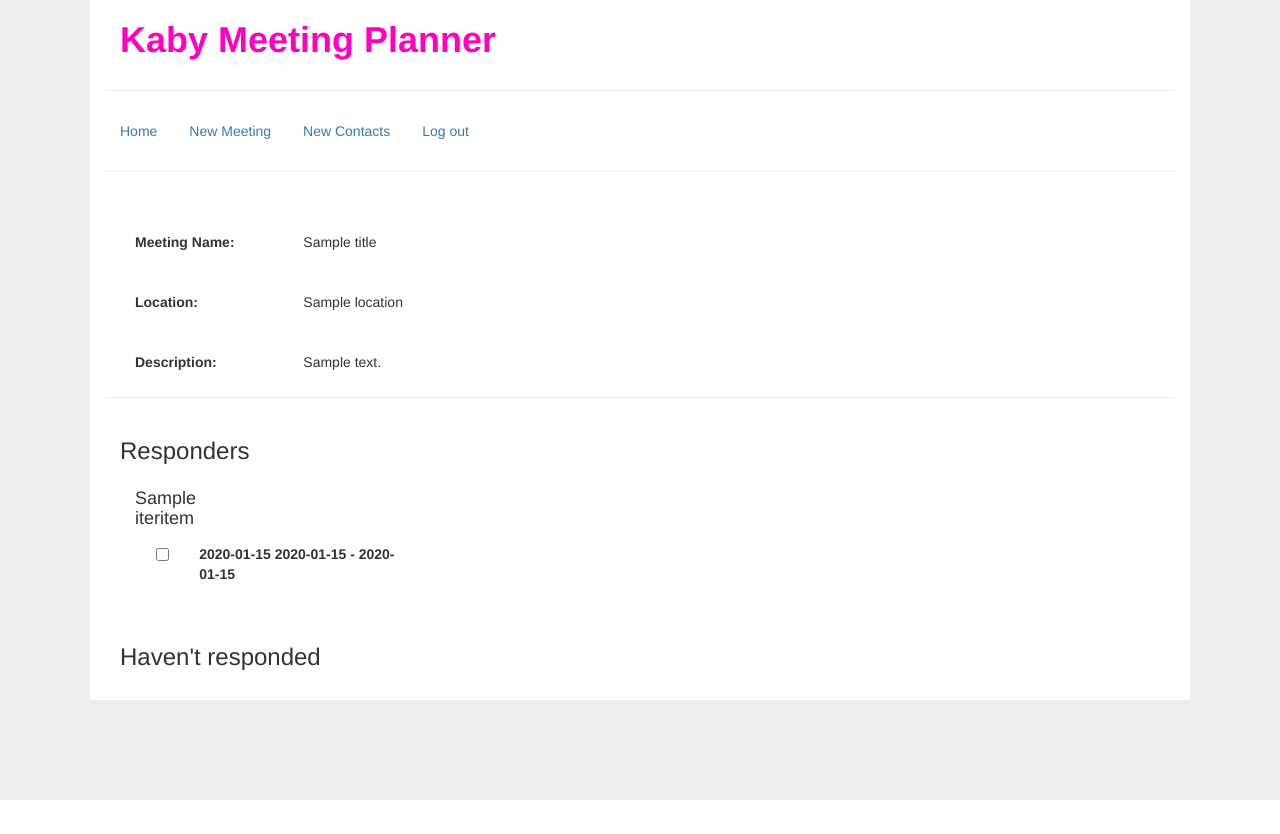
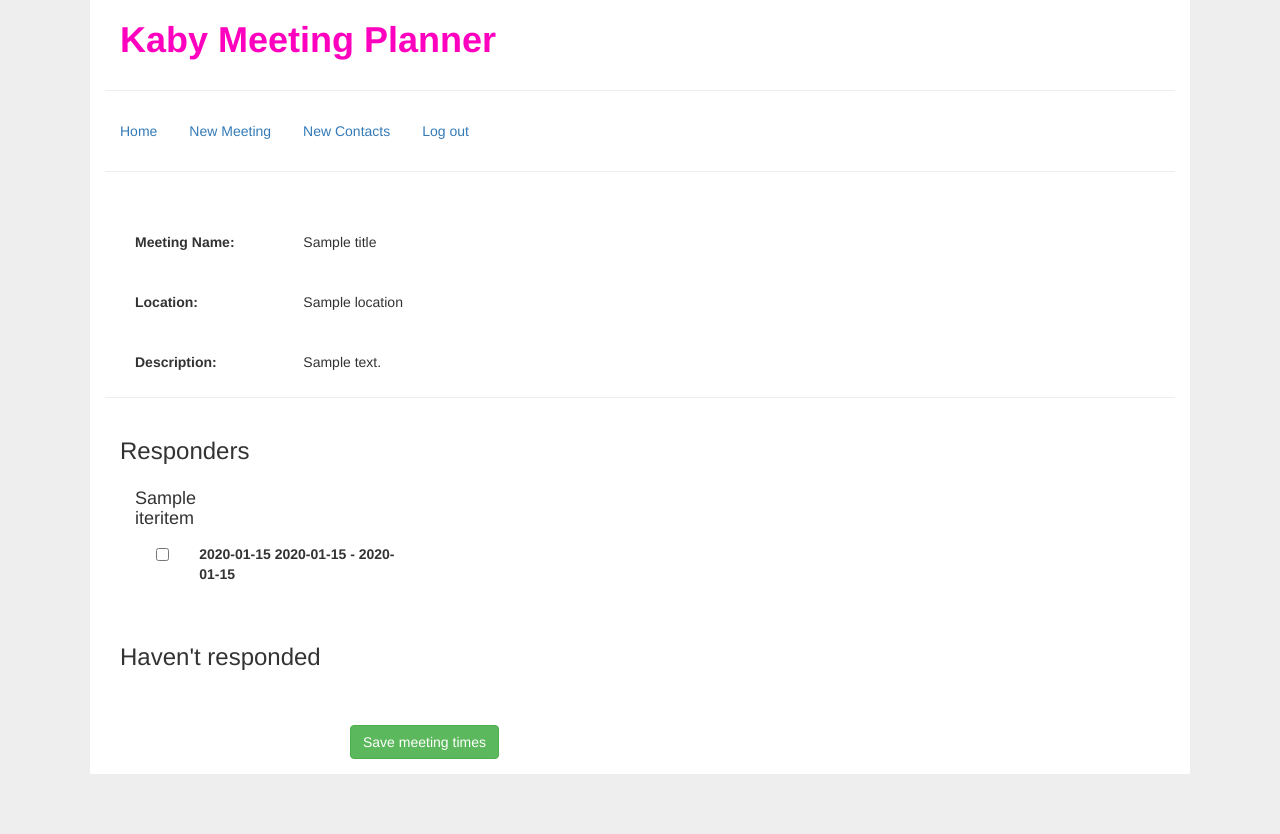
Before and after one commit to bw-davis/kaby2, a Flask app: template templates/view_meeting.html in a window 1280 px wide. Before the commit the page ends 800 px from the top, so only its background shows below. Run offline with Flask 2, Linux system fonts and the light colour scheme; a user stored in the database is signed in; the template is opened without the code that fills it: most values are stand-ins (such as "Sample title", 1, 10 or a date in 2020); some libraries are stand-ins or nearby versions.

Commit message:
stores checked times

```diff
--- a/templates/respond.html
+++ b/templates/respond.html
@@ -117,12 +117,10 @@ $(document).ready(function(){
                         <div class="row">
                             <div class="container">
                                 <div class="col-sm-10">
-                        <div class="col-sm-1"> </div>
+                                    <div class="col-sm-1">
+                                    </div>
                                         <div class="col-sm-9 text-left">
-                        <!--input type="checkbox" class="available_times " name="available_times" value="{{date}}-{{st}}-{{et}}" id="{{loop.index}}2">
-                        <label for="{{loop.index}}" > {{ st }} - {{ et }} </label> -->
                                             <input type="checkbox" name="available_times" value="{{date}}-{{st}}-{{et}}" /><span id="{{loop.index}}" > {{ st }} - {{ et }} </span><br/>
-
                                         </div>
                                 </div>
                             </div>
--- a/templates/view_meeting.html
+++ b/templates/view_meeting.html
@@ -64,6 +64,7 @@
 	<br>
 	<br>
     <!-- /HEADER -->
+    <form mehtod="post">
     <div class="form-group row text-center" >
         <div class="container">
             <div class="col-sm-10">
@@ -121,9 +122,9 @@
                         {% if date != None %}
                         <div class="col-sm-1 text-right">
                         {% if checked == 1 %}
-                            <input type="checkbox"  class="available_times" name="available_times" value="{{date}}-{{st}}-{{et}}" checked>
+                            <input type="checkbox" onchange="setChange('{{name}}{{loop.index}}',this)" name="name1" class="available_times" name="available_times" value="{{date}}-{{st}}-{{et}}" checked>
                         {% else %}
-                            <input type="checkbox"  class="available_times" name="available_times" value="{{date}}-{{st}}-{{et}}">
+                            <input type="checkbox" onchange="setChange('{{name}}{{loop.index}}',this)" class="available_times" name="available_times" value="{{date}}-{{st}}-{{et}}">
                         {% endif %}
                         </div>
                         <label id="{{name}}{{loop.index}}" class="col-sm-3 col-form-label text-left">{{ date }} {{ st }} - {{ et }}</label>
@@ -153,7 +154,49 @@
             </div>
             {% endfor %}
         </div>
+
+
+          <br>
+          <br>
+          <div class="row">
+             <div class="container text-left">
+                <div class="col-sm-10">
+                    <div class="col-sm-3">
+                    </div>
+                    <div class="col-sm-7">
+                    <button type="button" class="btn btn-success" id="myBtn6">Save meeting times</button>
+                        </div>
+                 </div>
+             </div>
+          </div>
+
     </div>
 </div>
+
+
+        <div class="modal fade" id="myModal6" tabindex="-1" role="dialog" aria-labelledby="myModalLabel">
+          <div class="modal-dialog" role="document">
+            <div class="modal-content">
+              <div class="modal-header">
+                <button type="button" class="close" data-dismiss="modal" aria-label="Close"><span aria-hidden="true">&times;</span></button>
+                <h4 class="modal-title" id="myModalLabel">Confirm</h4>
+              </div>
+              <div class="modal-body">
+                Do you want to submit your available time?
+              </div>
+              <div class="modal-footer">
+                <button type="button" class="btn btn-default" data-dismiss="modal">Close</button>
+                <input type="submit" class="btn btn-primary"></input>
+              </div>
+            </div>
+          </div>
+        </div>
+
+
+
+</form>
+<br>
+<br>
+<br>
 </body>
 </html>
```
Lines whose indentation alone changed are shown as unchanged.
